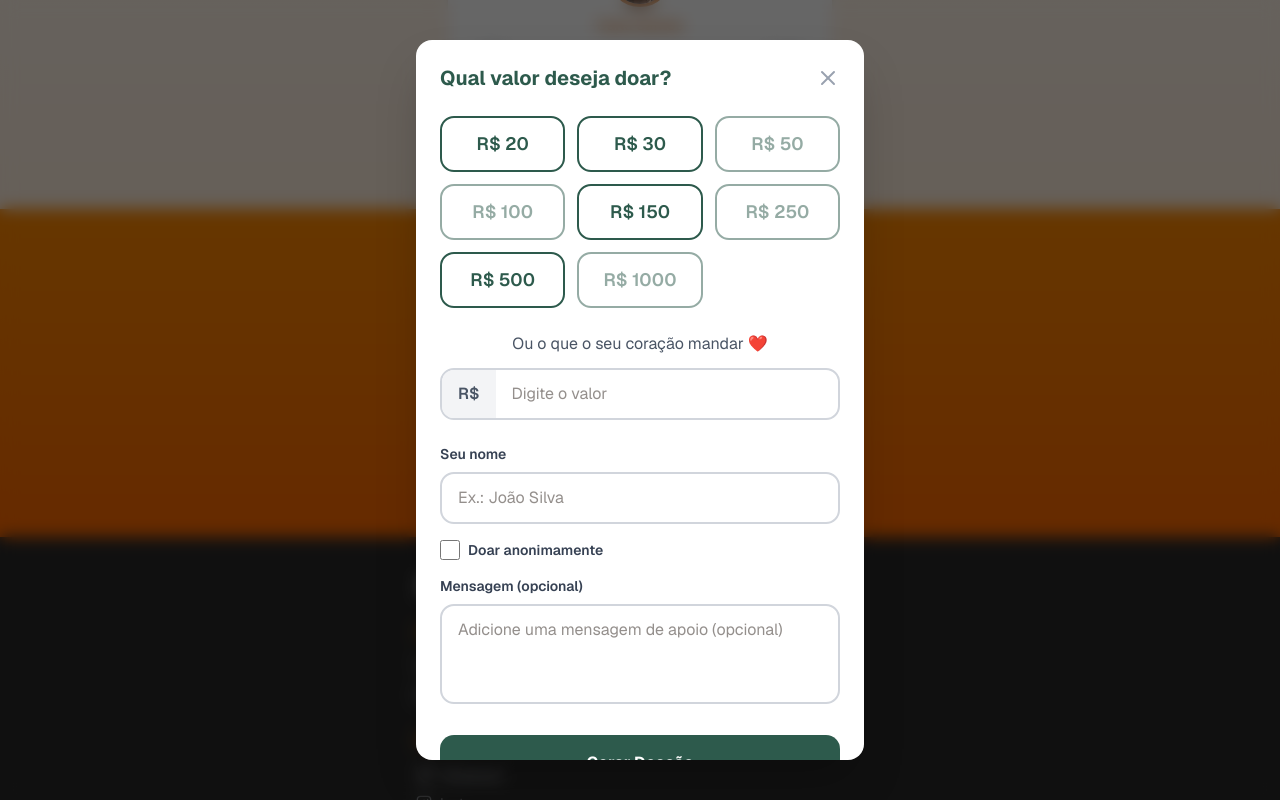
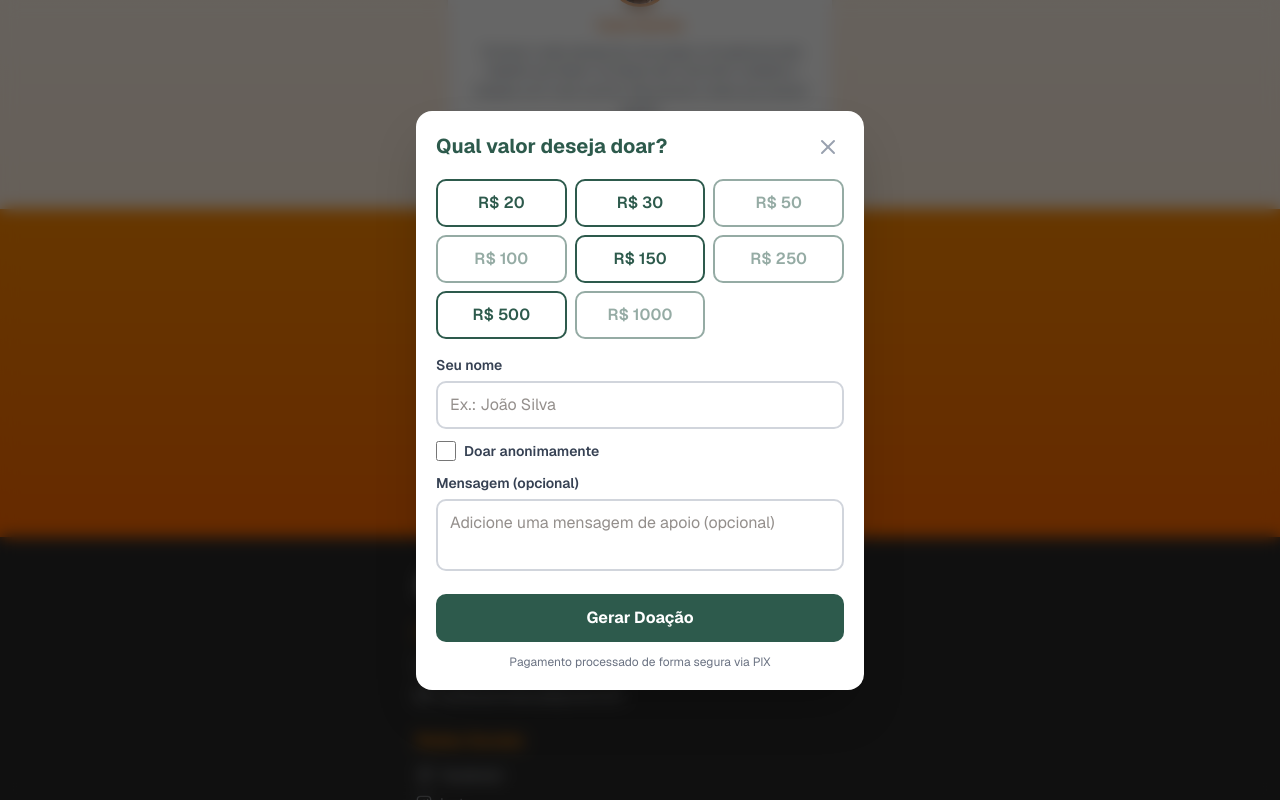
Before and after one commit to jspace3/mateus_sao-7w, a Next.js app: page / in a window 1280 px wide. Both pictures are taken after a click on the button "Quero Ajudar Agora". Shown: the part 3758-4558 px from the top of the page. Built offline with nearby package versions, Linux system fonts and the light colour scheme.

Commit message:
feat: remove scroll from donation modal
Reduce internal spacing and adjust button/field sizes for fit.

Co-authored-by: jspace <248114786+jspace3@users.noreply.github.com>

```diff
--- a/components/donation-modal.tsx
+++ b/components/donation-modal.tsx
@@ -21,7 +21,6 @@ interface DonationModalProps {
 }
 
 export function DonationModal({ isOpen, onClose }: DonationModalProps) {
-  const [customValue, setCustomValue] = useState("")
   const [name, setName] = useState("")
   const [anonymous, setAnonymous] = useState(false)
   const [message, setMessage] = useState("")
@@ -42,13 +41,12 @@ export function DonationModal({ isOpen, onClose }: DonationModalProps) {
   }, [isOpen, onClose])
 
   const handleDonate = () => {
-    const valueToUse = selectedValue || Number.parseFloat(customValue)
-    if (!valueToUse || valueToUse < 1) {
-      alert("Por favor, escolha ou digite um valor para doar")
+    if (!selectedValue) {
+      alert("Por favor, escolha um valor para doar")
       return
     }
 
-    const valorObj = valores.find((v) => v.valor === valueToUse)
+    const valorObj = valores.find((v) => v.valor === selectedValue)
     if (valorObj && valorObj.link) {
       window.open(addUtmsToUrl(valorObj.link), "_blank")
     } else {
@@ -59,29 +57,28 @@ export function DonationModal({ isOpen, onClose }: DonationModalProps) {
   if (!isOpen) return null
 
   return (
-    <div className="fixed inset-0 z-50 flex items-center justify-center p-4">
+    <div className="fixed inset-0 z-50 flex items-end sm:items-center justify-center">
       <div className="absolute inset-0 bg-black/60 backdrop-blur-sm" onClick={onClose} />
-      <div className="relative bg-white rounded-2xl p-6 w-full max-w-md shadow-2xl animate-in fade-in zoom-in duration-200 max-h-[90vh] overflow-y-auto">
-        <div className="flex items-center justify-between mb-6">
-          <h3 className="text-xl font-bold text-[#2D5A4C]">Qual valor deseja doar?</h3>
-          <button onClick={onClose} className="text-gray-400 hover:text-gray-600 transition-colors">
-            <X className="w-6 h-6" />
+      <div className="relative bg-white rounded-t-3xl sm:rounded-2xl p-4 sm:p-5 w-full sm:max-w-md shadow-2xl animate-in fade-in slide-in-from-bottom sm:zoom-in duration-200 pb-safe">
+        <div className="flex items-center justify-between mb-3 sm:mb-4">
+          <h3 className="text-lg sm:text-xl font-bold text-[#2D5A4C] leading-tight">Qual valor deseja doar?</h3>
+          <button onClick={onClose} className="text-gray-400 hover:text-gray-600 transition-colors p-1">
+            <X className="w-5 h-5 sm:w-6 sm:h-6" />
           </button>
         </div>
 
-        <div className="grid grid-cols-3 gap-3 mb-6">
+        <div className="grid grid-cols-3 gap-2 mb-3 sm:mb-4">
           {valores.map((item) => (
             <button
               key={item.valor}
               onClick={() => {
                 setSelectedValue(item.valor)
-                setCustomValue("")
               }}
               disabled={!item.link}
-              className={`py-3 px-4 rounded-xl font-semibold text-lg transition-all border-2 ${
+              className={`py-2 sm:py-2.5 px-2 sm:px-3 rounded-lg font-semibold text-sm sm:text-base transition-all border-2 ${
                 selectedValue === item.valor
                   ? "bg-[#2D5A4C] text-white border-[#2D5A4C]"
-                  : "bg-white text-[#2D5A4C] border-[#2D5A4C] hover:bg-[#2D5A4C]/10"
+                  : "bg-white text-[#2D5A4C] border-[#2D5A4C] hover:bg-[#2D5A4C]/10 active:bg-[#2D5A4C]/20"
               } ${!item.link ? "opacity-50 cursor-not-allowed" : ""}`}
             >
               R$ {item.valor}
@@ -89,67 +86,50 @@ export function DonationModal({ isOpen, onClose }: DonationModalProps) {
           ))}
         </div>
 
-        <div className="mb-6">
-          <p className="text-center text-gray-600 mb-3">Ou o que o seu coração mandar ❤️</p>
-          <div className="flex items-center border-2 border-gray-300 rounded-xl overflow-hidden focus-within:border-[#2D5A4C]">
-            <span className="bg-gray-100 px-4 py-3 text-gray-600 font-semibold">R$</span>
-            <input
-              type="number"
-              placeholder="Digite o valor"
-              value={customValue}
-              onChange={(e) => {
-                setCustomValue(e.target.value)
-                setSelectedValue(null)
-              }}
-              className="flex-1 px-4 py-3 outline-none"
-            />
-          </div>
-        </div>
-
-        <div className="mb-4">
-          <label className="block text-sm font-semibold text-gray-700 mb-2">Seu nome</label>
+        <div className="mb-2 sm:mb-3">
+          <label className="block text-xs sm:text-sm font-semibold text-gray-700 mb-1.5">Seu nome</label>
           <input
             type="text"
             placeholder="Ex.: João Silva"
             value={name}
             onChange={(e) => setName(e.target.value)}
             disabled={anonymous}
-            className="w-full px-4 py-3 border-2 border-gray-300 rounded-xl outline-none focus:border-[#2D5A4C] disabled:bg-gray-100"
+            className="w-full px-3 py-2.5 border-2 border-gray-300 rounded-lg outline-none focus:border-[#2D5A4C] disabled:bg-gray-100 text-sm sm:text-base"
           />
         </div>
 
-        <div className="mb-4 flex items-center">
+        <div className="mb-2 sm:mb-3 flex items-center">
           <input
             type="checkbox"
             id="anonymous"
             checked={anonymous}
             onChange={(e) => setAnonymous(e.target.checked)}
-            className="w-5 h-5 text-[#2D5A4C] border-gray-300 rounded focus:ring-[#2D5A4C]"
+            className="w-4 h-4 sm:w-5 sm:h-5 text-[#2D5A4C] border-gray-300 rounded focus:ring-[#2D5A4C]"
           />
-          <label htmlFor="anonymous" className="ml-2 text-sm font-semibold text-gray-700">
+          <label htmlFor="anonymous" className="ml-2 text-xs sm:text-sm font-semibold text-gray-700">
             Doar anonimamente
           </label>
         </div>
 
-        <div className="mb-6">
-          <label className="block text-sm font-semibold text-gray-700 mb-2">Mensagem (opcional)</label>
+        <div className="mb-3 sm:mb-4">
+          <label className="block text-xs sm:text-sm font-semibold text-gray-700 mb-1.5">Mensagem (opcional)</label>
           <textarea
             placeholder="Adicione uma mensagem de apoio (opcional)"
             value={message}
             onChange={(e) => setMessage(e.target.value)}
-            rows={3}
-            className="w-full px-4 py-3 border-2 border-gray-300 rounded-xl outline-none focus:border-[#2D5A4C] resize-none"
+            rows={2}
+            className="w-full px-3 py-2.5 border-2 border-gray-300 rounded-lg outline-none focus:border-[#2D5A4C] resize-none text-sm sm:text-base"
           />
         </div>
 
         <button
           onClick={handleDonate}
-          className="w-full bg-[#2D5A4C] hover:bg-[#234539] text-white font-bold py-4 rounded-xl transition-all"
+          className="w-full bg-[#2D5A4C] hover:bg-[#234539] active:bg-[#1a3328] text-white font-bold py-3 rounded-lg transition-all text-sm sm:text-base"
         >
           Gerar Doação
         </button>
 
-        <p className="text-center text-gray-500 text-sm mt-4">Pagamento processado de forma segura via PIX</p>
+        <p className="text-center text-gray-500 text-xs mt-2 sm:mt-3">Pagamento processado de forma segura via PIX</p>
       </div>
     </div>
   )
```
